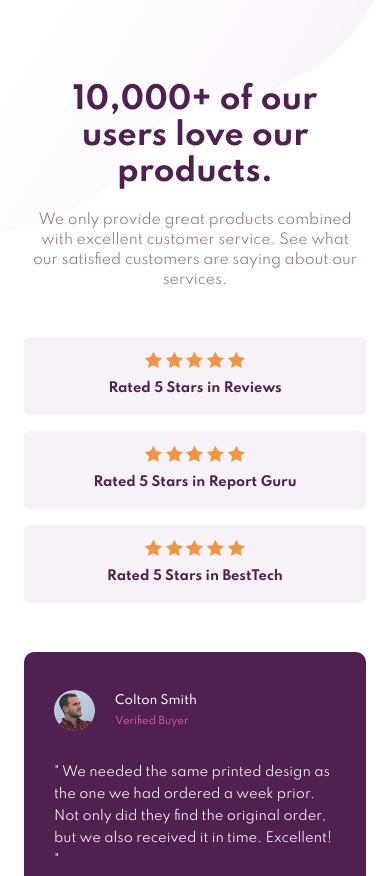
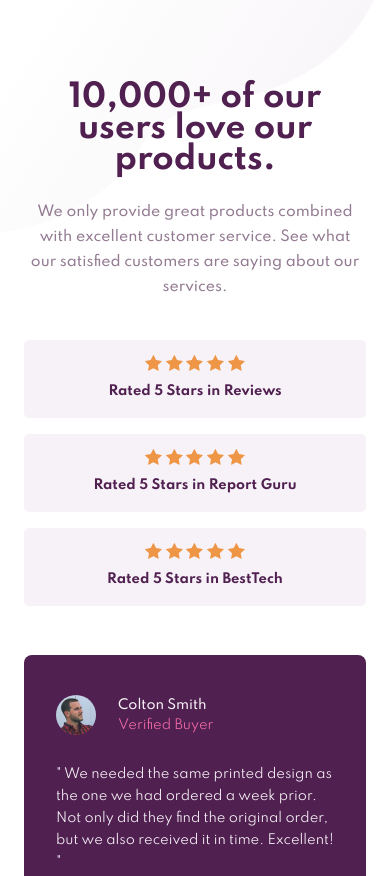
Before and after one commit to giovanibs/social-proof-section, a plain HTML site: page index.html in a window 390 px wide. Shown: the top 876 px of the page. Drawn offline with Linux system fonts and the light colour scheme.

Commit message:
finished mobile layout

```diff
--- a/css/style.css
+++ b/css/style.css
@@ -25,7 +25,7 @@ body {
     display: grid;
     grid-auto-flow: row;
     justify-content: center;
-    align-content: center;
+    align-content: start;
     padding: 8.2rem 2.4rem 0 2.4rem;
     background-image:
         url(../images/bg-pattern-top-mobile.svg),
@@ -43,25 +43,27 @@ body {
 .header {
     display: grid;
     grid-auto-flow: row;
-    row-gap: 2rem;
+    row-gap: 2.5rem;
     text-align: center;
     padding: 0 0.5rem;
 }
 
 .header__heading {
-    font-size: 3rem;
+    font-size: 3.1rem;
     font-weight: 700;
+    line-height: 100%;
     color: var(--card-bg-color);
 }
 
 .header__text {
     font-size: 1.4rem;
-    line-height: 2rem;
+    font-weight: 500;
+    line-height: 2.5rem;
     color: var(--header-text-color);
 }
 
 .ratings {
-    margin-top: 3.1rem;
+    margin-top: 2.4rem;
     margin-bottom: 3.3rem;
     display: grid;
     row-gap: 1.6rem;
@@ -72,7 +74,6 @@ body {
     display: grid;
     grid-auto-flow: row;
     justify-items: center;
-    align-items: center;
     align-content: center;
     background-color: var(--buyer-text-color);
     border-radius: 5px;
@@ -94,10 +95,12 @@ body {
 }
 
 .buyer {
+    display: grid;
+    grid-auto-flow: row;
     background-color: var(--card-bg-color);
     color: var(--buyer-text-color);
-    padding: 3.8rem 3.3rem 3.8rem 3rem ;
-    border-radius: 1rem;
+    padding: 4rem 2.5rem 2.9rem 3.2rem;
+    border-radius: 0.8rem;
 }
 
 .buyer__info {
@@ -106,24 +109,25 @@ body {
                          "image verified";
     justify-content: start;
     align-items: center;
-    column-gap: 2rem;
-    margin-bottom: 3rem;
+    column-gap: 2.2rem;
+    margin-bottom: 2.8rem;
 }
 
 .buyer__info__img {
     grid-area: image;
-    height: 4.1rem;
+    height: 4rem;
     border-radius: 50%;
 }
 
 .buyer__info__name {
     grid-area: name;
-    font-size: 1.2rem;
+    font-size: 1.3rem;
     font-weight: 500;
 }
 
 .buyer__info__verified {
     grid-area: verified;
+    font-size: 1.3rem;
     color: var(--verified-color);
 }
 
```
